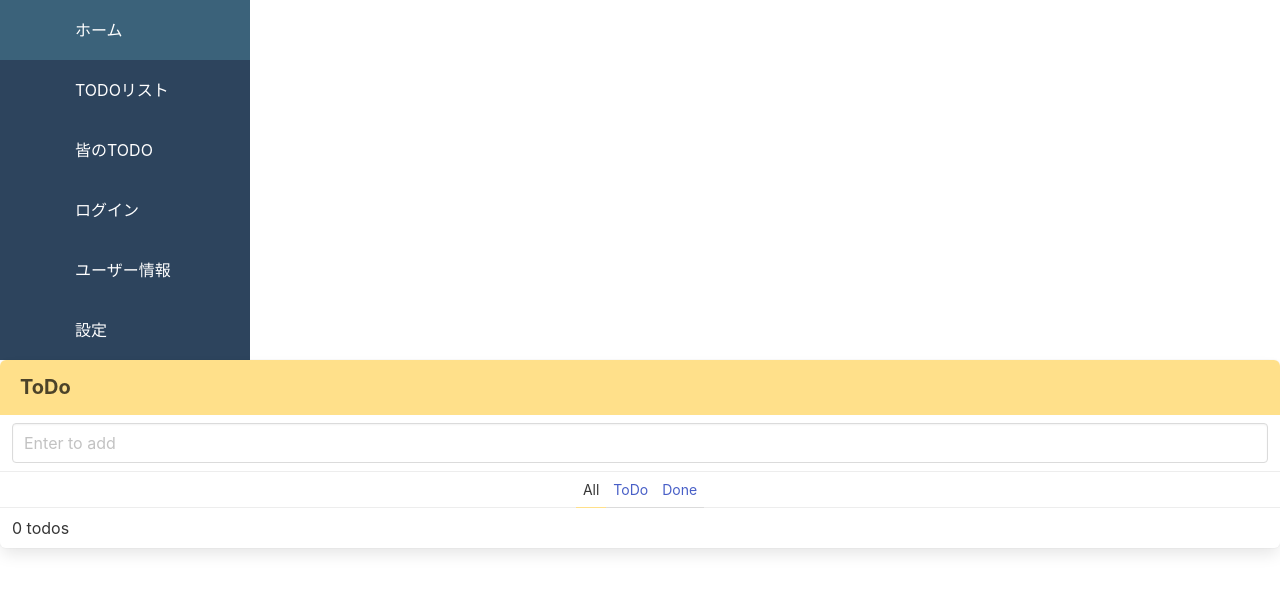
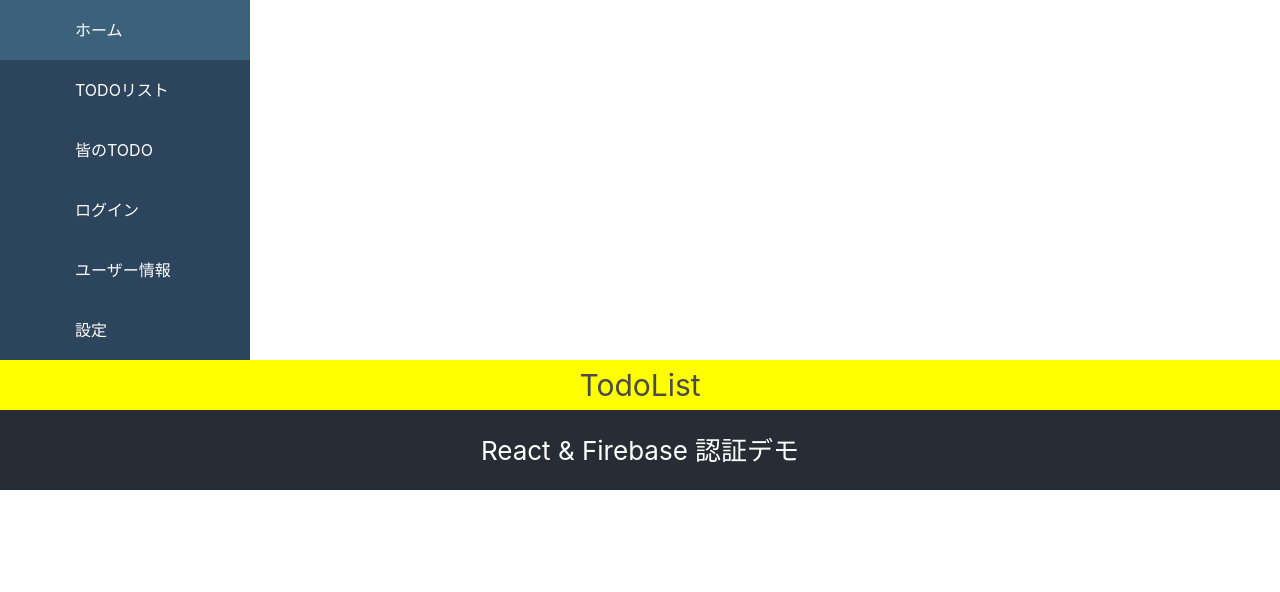
Before and after one commit to takusankai/enjoy_todolist_front, a React (Create React App) app in the folder my-react-app/: page / in a window 1280 px wide. Shown: the top 592 px of the page. Built offline with nearby package versions, Linux system fonts and the light colour scheme.

Commit message:
App.jsを中心に分かりやすいように整理

```diff
--- a/my-react-app/src/App.js
+++ b/my-react-app/src/App.js
@@ -1,12 +1,10 @@
 import React from 'react';
-import SignInPage from './pages/SignInPage'; // SignInPage コンポーネントをインポート
-import Header from './Header';
+import { Routes, Route } from 'react-router-dom';
+import './App.css'
+import Sidebar from "./components/sidebar/Sidebar";
+import SignInPage from './pages/SignInPage';
+import Home from './pages/Home';
 import ToDoApp from "./pages/ToDoApp";
-import './App.css';
-import Sidebar from "./components/sidebar/Sidebar";
-import { Routes, Route } from 'react-router-dom';
-import Home from './pages/Home';
-// import TODOList from './pages/TODOList';
 import OtherUsersToDo from './pages/OtherUsersToDo.jsx';
 import UserInfo from './pages/UserInfo';
 import Settings from './pages/Settings';
@@ -14,61 +12,17 @@ import Settings from './pages/Settings';
 function App() {
   return (
     <div classname="App">
-      {/* <Header />
-      <header className="App-header">
-        <h1>React & Firebase 認証デモ</h1>
-      </header> */}
       <Sidebar />
       <Routes>
+        <Route path="/" element={<Home />} />
+        <Route path="/todo" element={<ToDoApp />} />
+        <Route path="/other_users_todo" element={<OtherUsersToDo />} />
         <Route path="/login" element={<SignInPage />} />
-        <Route path="/home" element={<Home />} />
-        <Route path="/other_users_todo" element={<OtherUsersToDo />} />
         <Route path="/user_info" element={<UserInfo />} />
         <Route path="/settings" element={<Settings />} />
       </Routes>
-
-      <ToDoApp />
     </div>
   );
 }
 
 export default App;
-
-/*
-function App() {
-  return (
-    <div className="container is-fluid">
-      <ToDoApp />
-    </div>
-  );
-}
-
-export default App;
-{
-function App() {
-  return (
-    <div className="App">
-      <header className="App-header">
-        <img src={logo} className="App-logo" alt="logo" />
-        <Login />
-        {/*
-        <p>
-          Edit <code>src/App.js</code> and save to reload.
-        </p>
-        <p>
-          src/app.jsを編集しaaて保存してください。
-        </p>
-        <a
-          className="App-link"
-          href="https://reactjs.org"
-          target="_blank"
-          rel="noopener noreferrer"
-        >
-          Learn React
-        </a>
-
-      </header>
-    </div>
-  );
-};
-}*/
--- a/my-react-app/src/components/sidebar/SidebarData.jsx
+++ b/my-react-app/src/components/sidebar/SidebarData.jsx
@@ -11,12 +11,12 @@ export const SidebarData = [
   {
     title: "ホーム",
     // icon: <HomeIcon />,
-    link: "/home",
+    link: "/",
   },
   {
     title: "TODOリスト",
     // icon: <AttachEmailIcon />,
-    link: "/todo_list",
+    link: "/todo",
   },
   {
     title: "皆のTODO",
--- a/my-react-app/src/pages/Home.jsx
+++ b/my-react-app/src/pages/Home.jsx
@@ -1,9 +1,14 @@
 import React from 'react'
+import Header from '../components/Header'
 
 function Home() {
   return (
     <div>
-      ここがHomeページです
+      <Header />
+
+      <header className="App-header">
+        <h1>React & Firebase 認証デモ</h1>
+      </header>
     </div>
   )
 }
```
Also changed, not shown: my-react-app/src/components/Header.jsx (renamed from my-react-app/src/Header.js).
